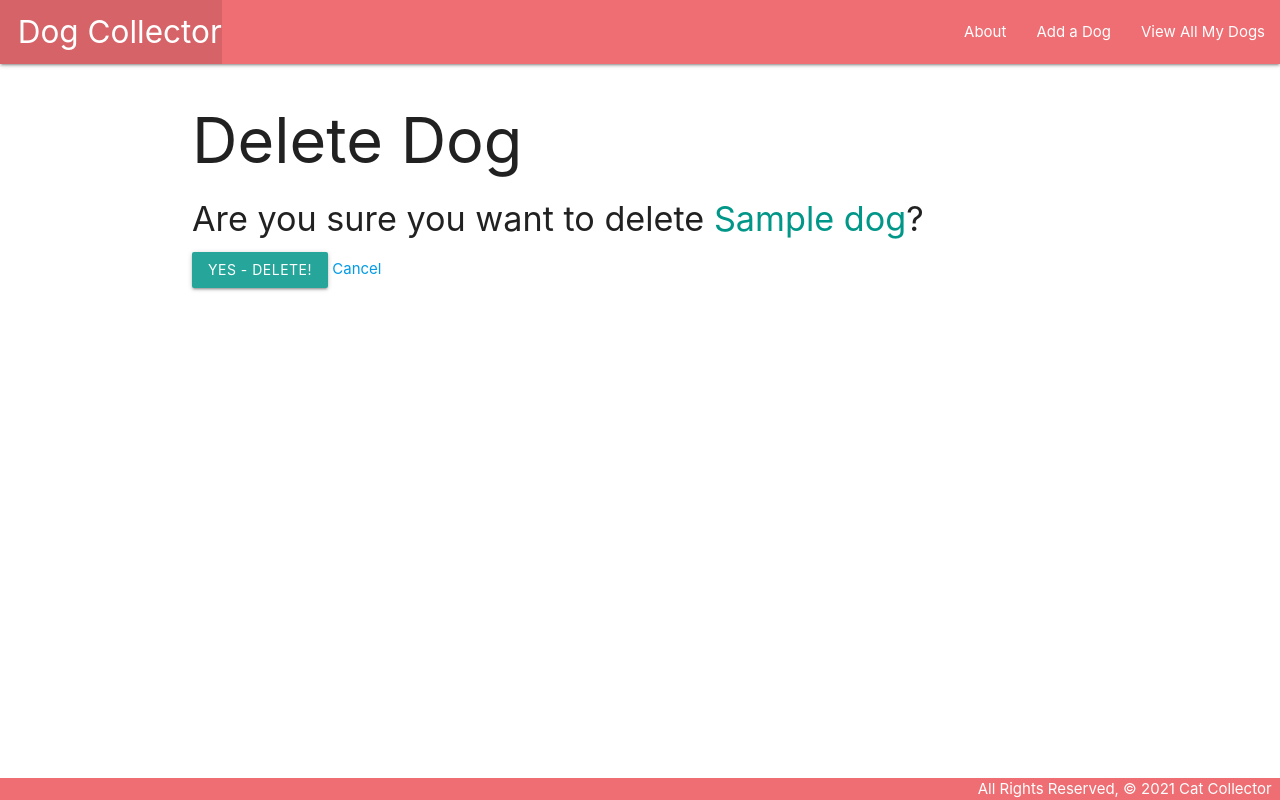
After one commit to TheForeverOptimist/dogcollector, a Django app: page /dogs/1/delete/ in a window 1280 px wide. The commit adds this page. Run offline with Django 4.2, Linux system fonts and the light colour scheme; tables that the repository leaves empty hold one stand-in row (values such as "Sample post").

Commit message:
full CRUD achieved

```diff
--- a/main_app/templates/base.html
+++ b/main_app/templates/base.html
@@ -6,7 +6,7 @@
   <meta charset="UTF-8">
   <meta name="viewport" content="width=device-width, initial-scale=1.0">
   <meta http-equiv="X-UA-Compatible" content="ie=edge">
-  <title>Cat Collector</title>
+  <title>Dog Collector</title>
   <link rel="stylesheet" href="https://cdnjs.cloudflare.com/ajax/libs/materialize/1.0.0/css/materialize.min.css">
   <link rel="stylesheet" type="text/css" href="{% static 'css/style.css' %}">
 </head>
--- /dev/null
+++ b/main_app/templates/main_app/dog_confirm_delete.html
@@ -0,0 +1,14 @@
+{% extends 'base.html' %}
+
+{% block content %}
+
+<h1>Delete Dog</h1>
+
+<h4>Are you sure you want to delete <span class="teal-text">{{ object.name }}</span>?</h4>
+
+<form action="" method="POST">
+    {% csrf_token %}
+    <input type="submit" value="Yes - Delete!" class="btn">
+    <a href="{% url 'detail' dog.id %}">Cancel</a>
+</form>
+{% endblock %}
--- a/main_app/templates/main_app/dog_form.html
+++ b/main_app/templates/main_app/dog_form.html
@@ -1,7 +1,11 @@
 {% extends 'base.html' %}
 
 {% block content %}
+{% if object %}
+<h1>Edit <span class ="teal-text">{{object.name}}</span></h1>
+{% else %}
 <h1>Add Dog</h1>
+{% endif %}
 <form action="" method="POST">
     {% csrf_token %}
     <table>
--- a/main_app/urls.py
+++ b/main_app/urls.py
@@ -6,7 +6,7 @@ urlpatterns = [
     path('about/', views.about, name='about'),
     path('dogs/', views.dogs_index, name='index'),
     path('dogs/<int:dog_id>', views.dogs_detail, name='detail'),
-    path('dogs/create/', views.DogCreate.as_view(), name='dogs_create')
-    path('dogs/<int:pk>/update/', views.DogUpdate.as_view(), name='dogs_update')
+    path('dogs/create/', views.DogCreate.as_view(), name='dogs_create'),
+    path('dogs/<int:pk>/update/', views.DogUpdate.as_view(), name='dogs_update'),
     path('dogs/<int:pk>/delete/', views.DogDelete.as_view(), name='dogs_delete')
 ]
```
